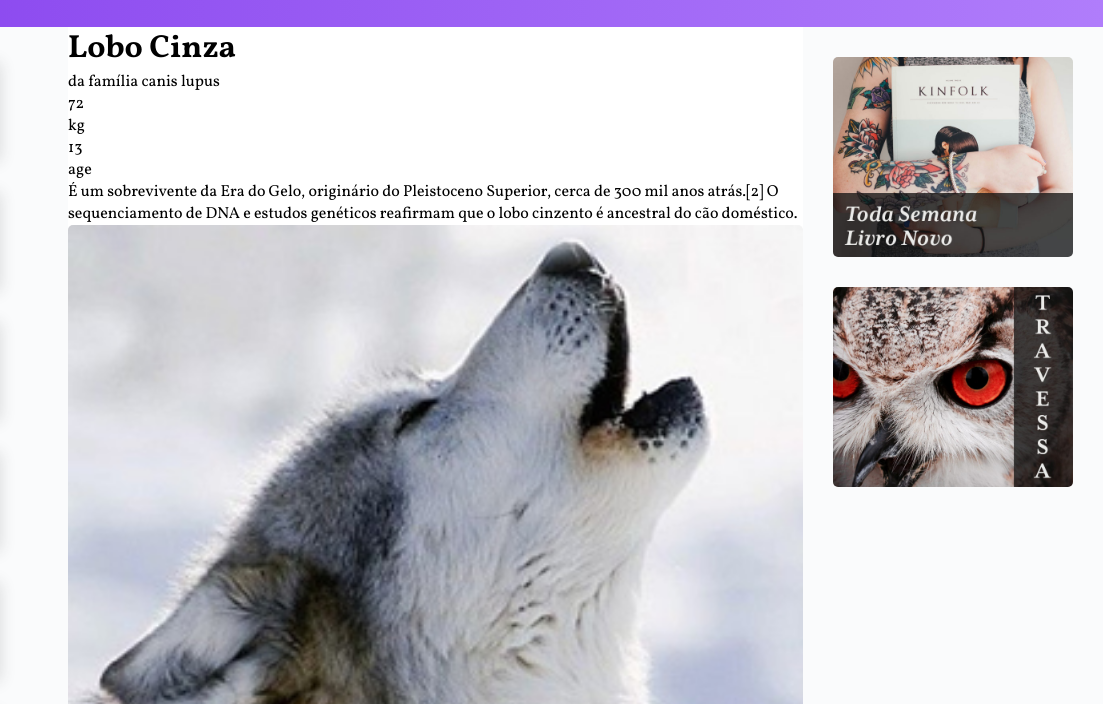
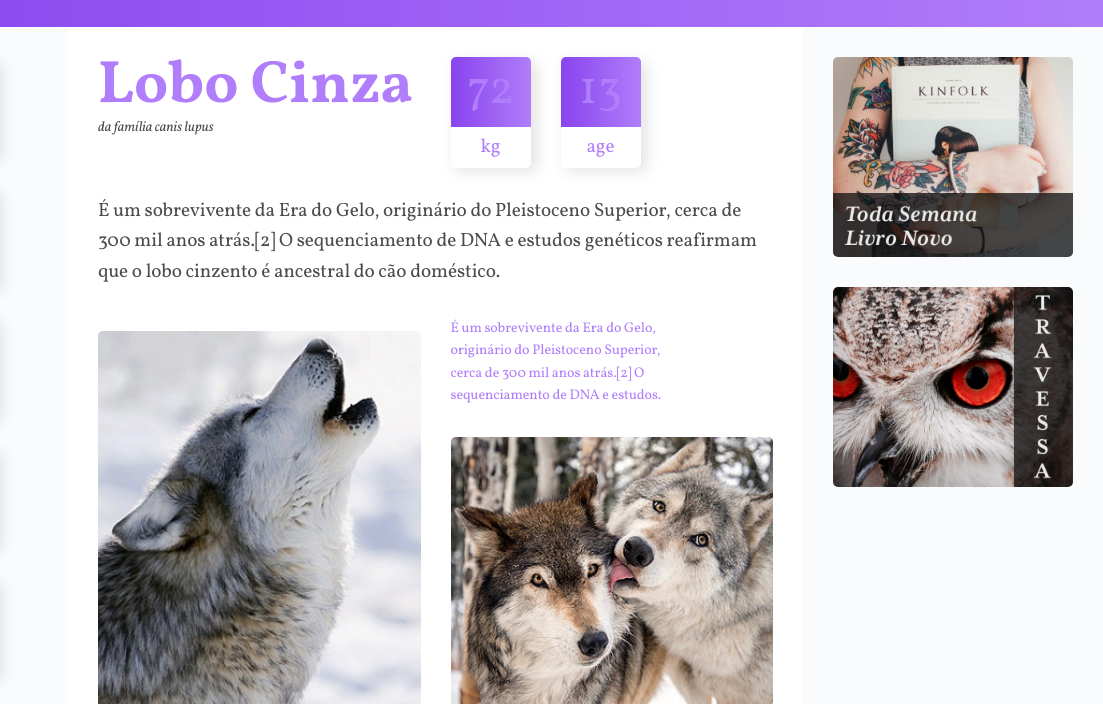
Before and after one commit to onlythiagoad/projeto-wildbeast, a plain HTML site: page index.html in a window 1280 px wide. Shown: the part 78-782 px from the top of the page, 177-1280 px from the left. Drawn offline with Linux system fonts and the light colour scheme.

Commit message:
novas att

```diff
--- a/estilos/style.css
+++ b/estilos/style.css
@@ -89,7 +89,84 @@ img{
 /* CONTENT */
 .content{
     grid-area: content;
+    max-width: 900px;
+    margin: 0 auto;
+    padding: 30px;
+    display: grid;
+    grid-template-columns: 1fr 1fr;
+    gap: 30px;
 }
+.col-wide{
+    grid-column: 1 / -1;
+}
+.imagem-1{
+    grid-row: span 2;
+    align-self: self-end;
+}
+.imagem-2{
+    align-self: self-end;
+}
+/*=== ESTILOS CONTENT ===*/
+  p{
+    font-size: 1.2em;
+    line-height: 1.6;
+    letter-spacing: -0.005em; /*ESPAÇAMENTO ENTRE AS LETRAS*/
+    color: rgba(0,0,0,.7);
+  }
+  .informaçoes p + p{ /*ESTOU FALANDO COM O P APOS O P TERA MARGIN 30PX*/
+    margin-top: 30px;
+  }
+
+  /**TITULO**/
+  .titulo{
+    color: #B07DFB;
+  }
+  .titulo h1{
+    font-size: 3.75em;
+    line-height: 1;
+    font-weight: 700;
+  }
+  .titulo p {
+    font-size: 0.875em;
+    font-style: italic;
+  }
+
+  /**CARACTERISTICAS DO ANIMAL**/
+  .caracteristicas{
+    display: flex;
+    align-items: flex-start;
+
+  }
+  .caracteristicas > div {
+    width: 80px;
+    text-align: center;
+    background-image: linear-gradient(to right, #8844ee, #B07DFB);
+    border-radius: 5px;
+    box-shadow: 5px 5px 15px 0px rgba(44, 44, 44, 0.15);
+    position: relative;
+  }
+  .caracteristicas > div:first-child{ /*falando com a 1º div*/
+    margin-right: 30px;
+  }
+  .numero{
+    color: #B07DFB;
+    font-size: 3em;
+    line-height: 1;
+    margin: 10px auto;
+  }
+  .rotulo{
+    background-color: white;
+    border-radius: 0 0 5px 5px;
+    color: #B07DFB;
+    padding: 5px 0;
+    position: relative;
+    top: 2px;
+  }
+  .destaque{
+    font-size: 14px;
+    color: #B07DFB;
+    max-width: 16em;
+  }
 /*==== ANÚNCIOS ====*/
 
 .anuncios{
--- a/index.html
+++ b/index.html
@@ -57,19 +57,19 @@
                 </div>
             </div>
 
-            <p>É um sobrevivente da Era do Gelo, originário do Pleistoceno Superior, cerca de 300 mil anos atrás.[2] O sequenciamento de DNA e estudos genéticos reafirmam que o lobo cinzento é ancestral do cão doméstico.</p>
+            <p class="col-wide">É um sobrevivente da Era do Gelo, originário do Pleistoceno Superior, cerca de 300 mil anos atrás.[2] O sequenciamento de DNA e estudos genéticos reafirmam que o lobo cinzento é ancestral do cão doméstico.</p>
 
-            <img src="img/wolf1.jpg" alt="Wolf 1">
+            <img class="imagem-1" src="img/wolf1.jpg" alt="Wolf 1">
 
-            <p>É um sobrevivente da Era do Gelo, originário do Pleistoceno Superior, cerca de 300 mil anos atrás.[2] O sequenciamento de DNA e estudos.</p>
+            <p class="destaque">É um sobrevivente da Era do Gelo, originário do Pleistoceno Superior, cerca de 300 mil anos atrás.[2] O sequenciamento de DNA e estudos.</p>
 
-            <img src="img/wolf2.jpg" alt="Wolf 2">
+            <img class="imagem-2" src="img/wolf2.jpg" alt="Wolf 2">
 
             <p>O peso e tamanho dos lobos variam muito em todo o mundo, tendendo a aumentar proporcionalmente com a latitude, como previsto pela teoria de Christian Bergmann. Em geral, a altura, medida a partir dos ombros, varia de 60 a 95 centímetros.</p>
 
             <p>O peso varia geograficamente. Em média, os lobos europeus pesam 38,5 kg; os lobos da América do Norte, 36 kg; os lobos indianos e árabes, 25 kg.[7] Embora raros, lobos com mais de 77 kg foram encontrados no Alasca, Canadá,[8] e na antiga União Soviética.</p>
 
-            <blockquote class="citaçao">
+            <blockquote class="citaçao col-wide">
                 <p>“Há algo no uivar do lobo que tira um homem do aqui e agora e o transporta para uma floresta da mente.”</p>
             </blockquote>
 
@@ -88,7 +88,7 @@
                 <p>É um sobrevivente da Era do Gelo, originário do Pleistoceno Superior, cerca de 300 mil anos atrás.[2] O sequenciamento de DNA e estudos genéticos reafirmam que o lobo cinzento é ancestral do cão doméstico.</p>
             </div>
 
-            <img src="img/wolf3.jpg" alt="Wolf 3">
+            <img src="img/wolf3.jpg" class="col-wide" alt="Wolf 3">
         </main>
 
         <aside class="anuncios">
```
